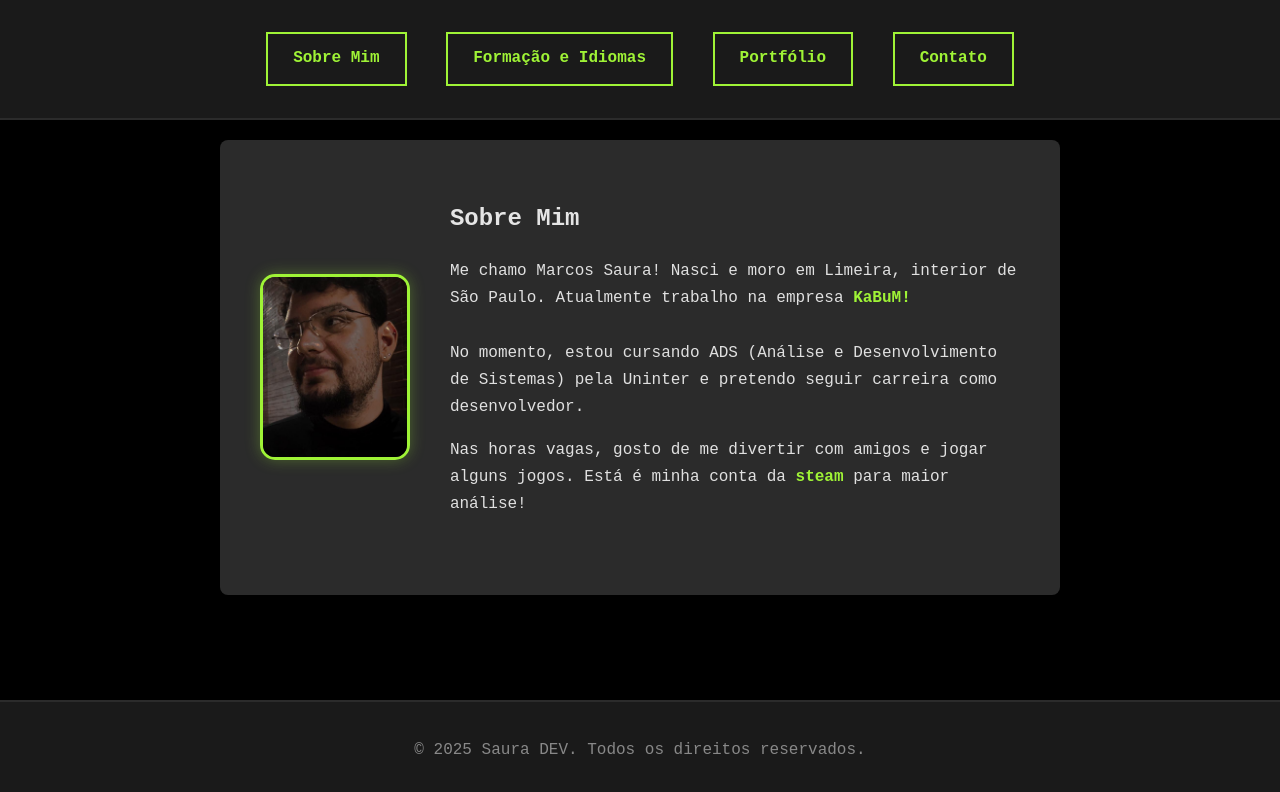
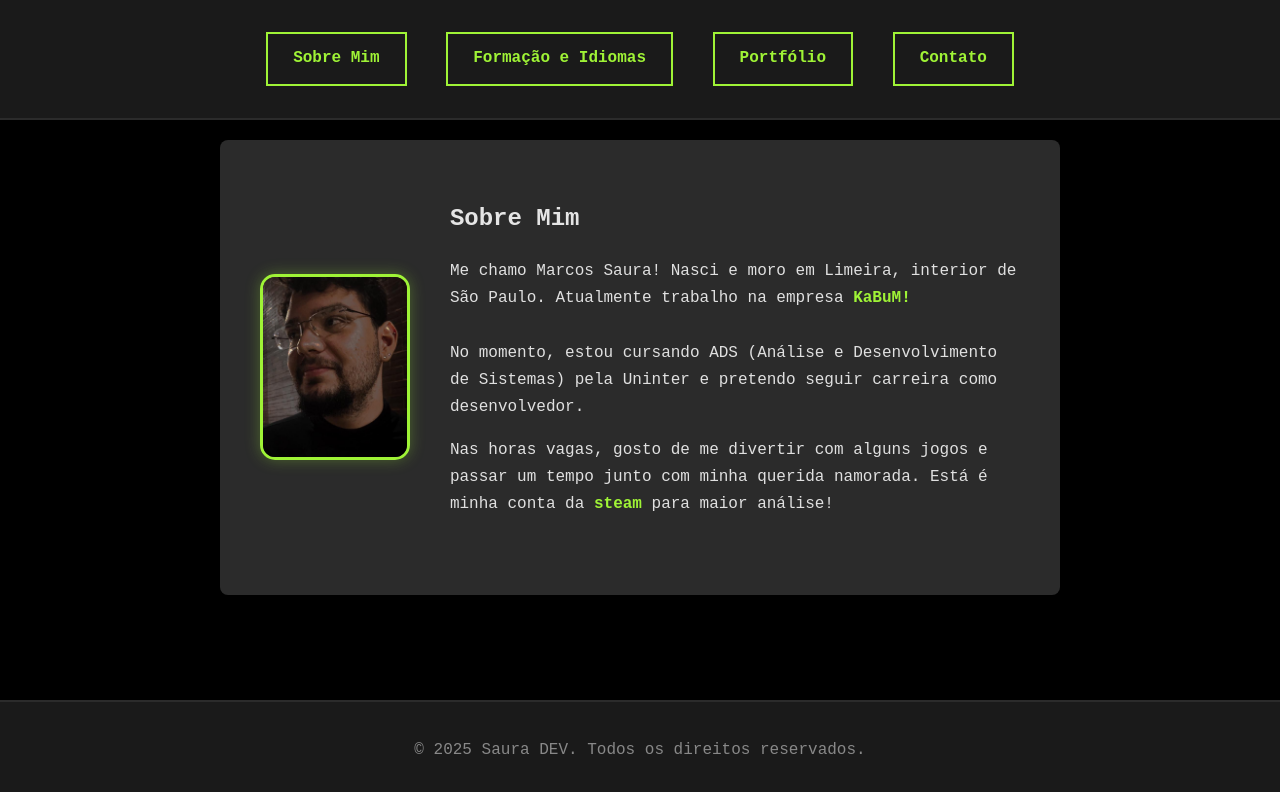
Before and after one commit to SauraDev2077/Portf-lio, a plain HTML site: page index.html in a window 1280 px wide. Drawn offline with Linux system fonts and the light colour scheme; a web font is replaced by a local one.

Commit message:
mini atualização do Index

```diff
--- a/index.html
+++ b/index.html
@@ -31,7 +31,7 @@
                     <br><br>
                     No momento, estou cursando ADS (Análise e Desenvolvimento de Sistemas) pela Uninter e pretendo seguir carreira como desenvolvedor.
                 </p>
-                    <p>Nas horas vagas, gosto de me divertir com amigos e jogar alguns jogos. Está é minha conta da <a href="https://steamcommunity.com/id/Sauraxxus/">steam</a> para maior análise! </p>
+                    <p>Nas horas vagas, gosto de me divertir com alguns jogos e passar um tempo junto com minha querida namorada. Está é minha conta da <a href="https://steamcommunity.com/id/Sauraxxus/">steam</a> para maior análise! </p>
     </section>
 </div>
 </div>
```
